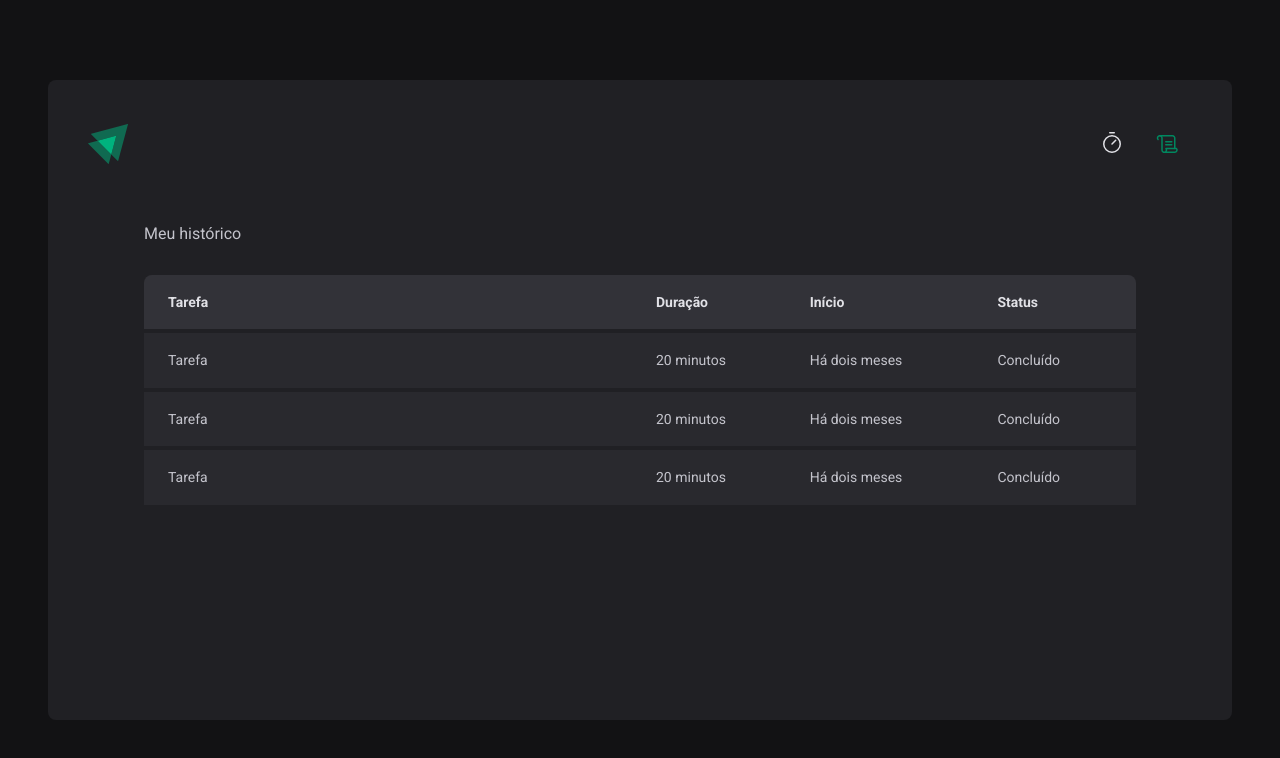
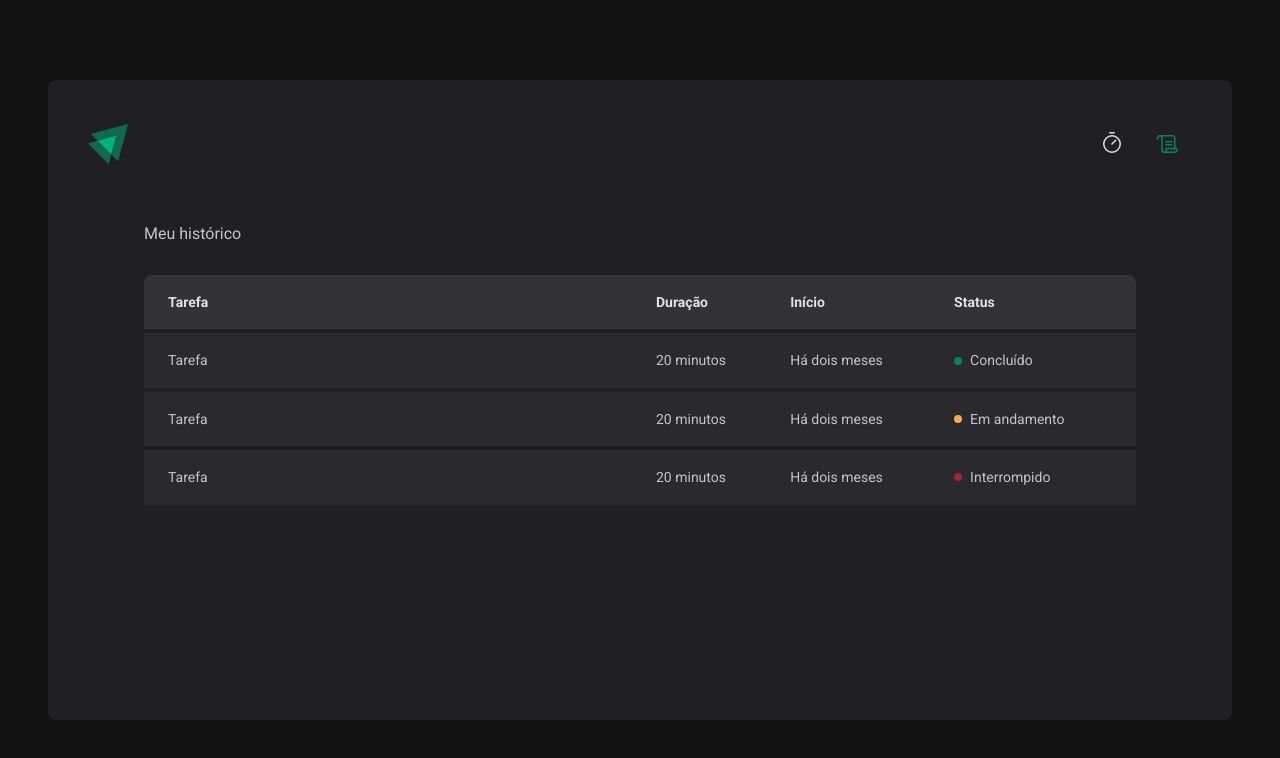
Before and after one commit to ipdmartins/RocketReact, a React (Vite) app in the folder 03-ignite-timer/: page /history in a window 1280 px wide. Shown: the top 758 px of the page. Built offline with nearby package versions, Linux system fonts and the light colour scheme.

Commit message:
new content to components

```diff
--- a/03-ignite-timer/package.json
+++ b/03-ignite-timer/package.json
@@ -14,6 +14,7 @@
     "phosphor-react": "^1.4.1",
     "react": "^18.2.0",
     "react-dom": "^18.2.0",
+    "react-hook-form": "^7.37.0",
     "react-router-dom": "^6.4.1",
     "styled-components": "^5.3.6"
   },
--- a/03-ignite-timer/src/pages/History/index.tsx
+++ b/03-ignite-timer/src/pages/History/index.tsx
@@ -1,4 +1,4 @@
-import { HystoryContainer, HistoryList } from "./styles";
+import { HystoryContainer, HistoryList, Status } from "./styles";
 
 export function History() {
   return (
@@ -19,7 +19,9 @@
               <td>Tarefa</td>
               <td>20 minutos</td>
               <td>Há dois meses</td>
-              <td>Concluído</td>
+              <td>
+                <Status statusColor="green">Concluído</Status>
+              </td>
             </tr>
           </tbody>
           <tbody>
@@ -27,7 +29,9 @@
               <td>Tarefa</td>
               <td>20 minutos</td>
               <td>Há dois meses</td>
-              <td>Concluído</td>
+              <td>
+                <Status statusColor="yellow">Em andamento</Status>
+              </td>
             </tr>
           </tbody>
           <tbody>
@@ -35,7 +39,9 @@
               <td>Tarefa</td>
               <td>20 minutos</td>
               <td>Há dois meses</td>
-              <td>Concluído</td>
+              <td>
+                <Status statusColor="red">Interrompido</Status>
+              </td>
             </tr>
           </tbody>
         </table>
--- a/03-ignite-timer/src/pages/History/styles.ts
+++ b/03-ignite-timer/src/pages/History/styles.ts
@@ -61,3 +61,29 @@
     }
   }
 `;
+
+const STATUS_COLORS = {
+  yellow: "yellow-500",
+  green: "green-500",
+  red: "red-500",
+} as const; // as const estabelece que tem valor definido e não pode variar. Ela
+// considera as cores estabelecidas no theme/default. Qualquer opção que não consta
+// lá vai gerar erro.
+
+interface StatusProps {
+  statusColor: keyof typeof STATUS_COLORS;
+}
+
+export const Status = styled.span<StatusProps>`
+  display: flex;
+  align-items: center;
+  gap: 0.5rem;
+
+  &::before {
+    content: "";
+    width: 0.5rem;
+    height: 0.5rem;
+    border-radius: 9999px;
+    background: ${(props) => props.theme[STATUS_COLORS[props.statusColor]]};
+  }
+`;
--- a/03-ignite-timer/src/pages/Home/index.tsx
+++ b/03-ignite-timer/src/pages/Home/index.tsx
@@ -1,4 +1,5 @@
 import { Play } from "phosphor-react";
+import { useForm } from "react-hook-form";
 import {
   CountDownContainer,
   FormContainer,
@@ -6,19 +7,28 @@
   MinutesAmountInput,
   Separator,
   StartCountDownButton,
-  TtaskInput,
+  TaskInput,
 } from "./styles";
 
 export function Home() {
+  // register (quais campos terei em meu formulário. É uma funçao que recebe um
+  // nome e retorna os métodos de input)
+  const { register, handleSubmit, watch } = useForm();
+  const task = watch("task");
+  const isSubmitButtonDisabled = !task;
+
+  function handleCreateNewCycle(data) {}
+
   return (
     <HomeContainer>
-      <form action="">
+      <form onSubmit={handleSubmit(handleCreateNewCycle)} action="">
         <FormContainer>
           <label htmlFor="task">Vou trabalhar em</label>
-          <TtaskInput
+          <TaskInput
             id="task"
             list="task-suggestions"
             placeholder="Dê um nome para seu projeto"
+            {...register("task")}
           />
           <datalist id="task-suggestions">
             <option value="Proj 1" />
@@ -33,6 +43,7 @@
             step={5}
             min={5}
             max={60}
+            {...register("minutesAmount", { valueAsNumber: true })}
           />
 
           <span>minutos.</span>
@@ -46,7 +57,7 @@
           <span>0</span>
         </CountDownContainer>
 
-        <StartCountDownButton disabled type="submit">
+        <StartCountDownButton disabled={isSubmitButtonDisabled} type="submit">
           <Play size={24} />
           Começar
         </StartCountDownButton>
--- a/03-ignite-timer/src/pages/Home/styles.ts
+++ b/03-ignite-timer/src/pages/Home/styles.ts
@@ -48,7 +48,7 @@
   }
 `;
 
-export const TtaskInput = styled(BaseInput)`
+export const TaskInput = styled(BaseInput)`
   //3 props(1 ou 0): flexgrow (pode crescer além do tamanho dele?). Flextrim (pode
   //diminuir o tamanho dele?). Flexbase (qual o tamanho ideal). Então flex:1 adapta
   //o componte no espaço que ele tiver disponível.
```
Also changed, not shown: 1 other file (tests, documents, lock files or other folders).
